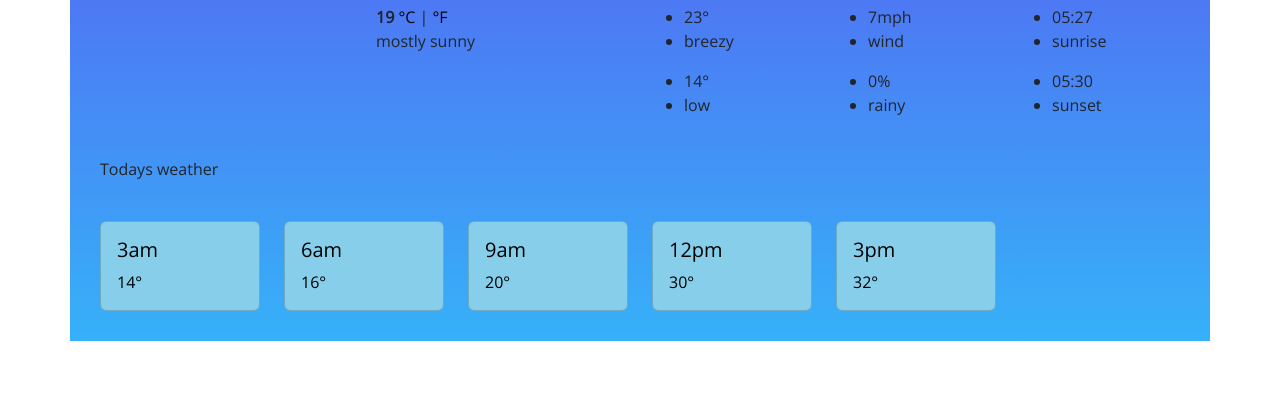
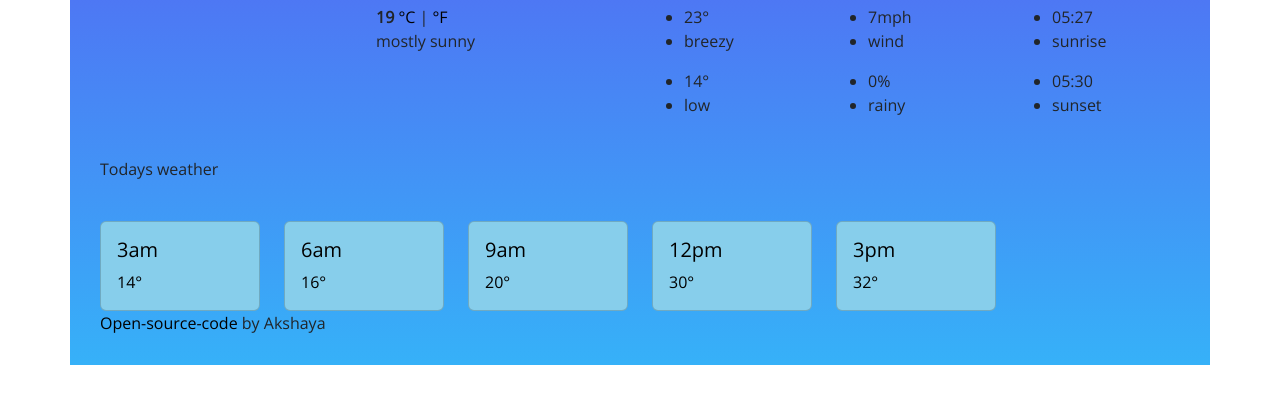
Before and after one commit to akshaya10349/weather-app, a plain HTML site: page index.html in a window 1280 px wide. Shown: the part 189-592 px from the top of the page. Drawn offline with nearby package versions, Linux system fonts and the light colour scheme.

Commit message:
added link at bottom

```diff
--- a/index.html
+++ b/index.html
@@ -164,6 +164,9 @@
           </div>
         </div>
       </div>
+      <div>
+        <a href="https://github.com/akshaya10349/weather-app" target="blank">Open-source-code</a> by Akshaya
+      </div>
     </div>
   </body>
   <script src="index.js"></script>
```
